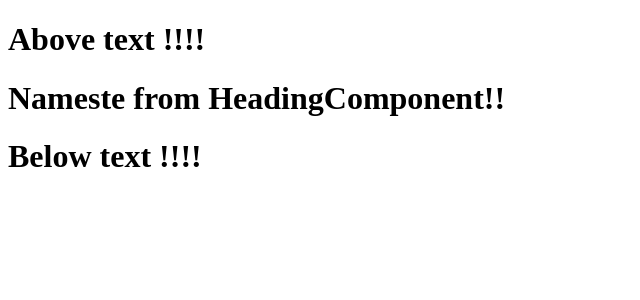
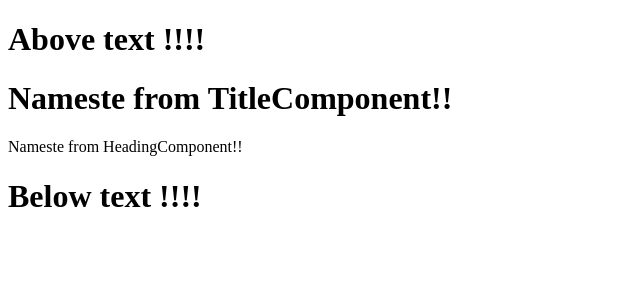
Before and after one commit to udaykumarburgula2k/namaste-react-uday, a React (Vite) app: page / in a window 1280 px wide. Shown: the top 300 px of the page, without its empty margins (0-640 px from the left). Built offline with nearby package versions, Linux system fonts and the light colour scheme.

Commit message:
component composition

```diff
--- a/App.js
+++ b/App.js
@@ -24,12 +24,25 @@ console.log(jsxHeading); // This will log a React element object
 // React Component - A function that returns a React element
 // 2 Types of Components - Functional Components - NEW way and Class Based Components - OLD way
 
+
+const Title = () => {
+    return (
+        <h1>
+            Nameste from TitleComponent!!
+        </h1>
+    );
+};
+
+
+// component composition - using one component inside another component
+
 // React Functional Component - using return statement
 const HeadingComponent = () => {
     return (
-        <h1>
+        <div>
+            <Title />
             Nameste from HeadingComponent!!
-        </h1>
+        </div>
     );
 };
 
```
